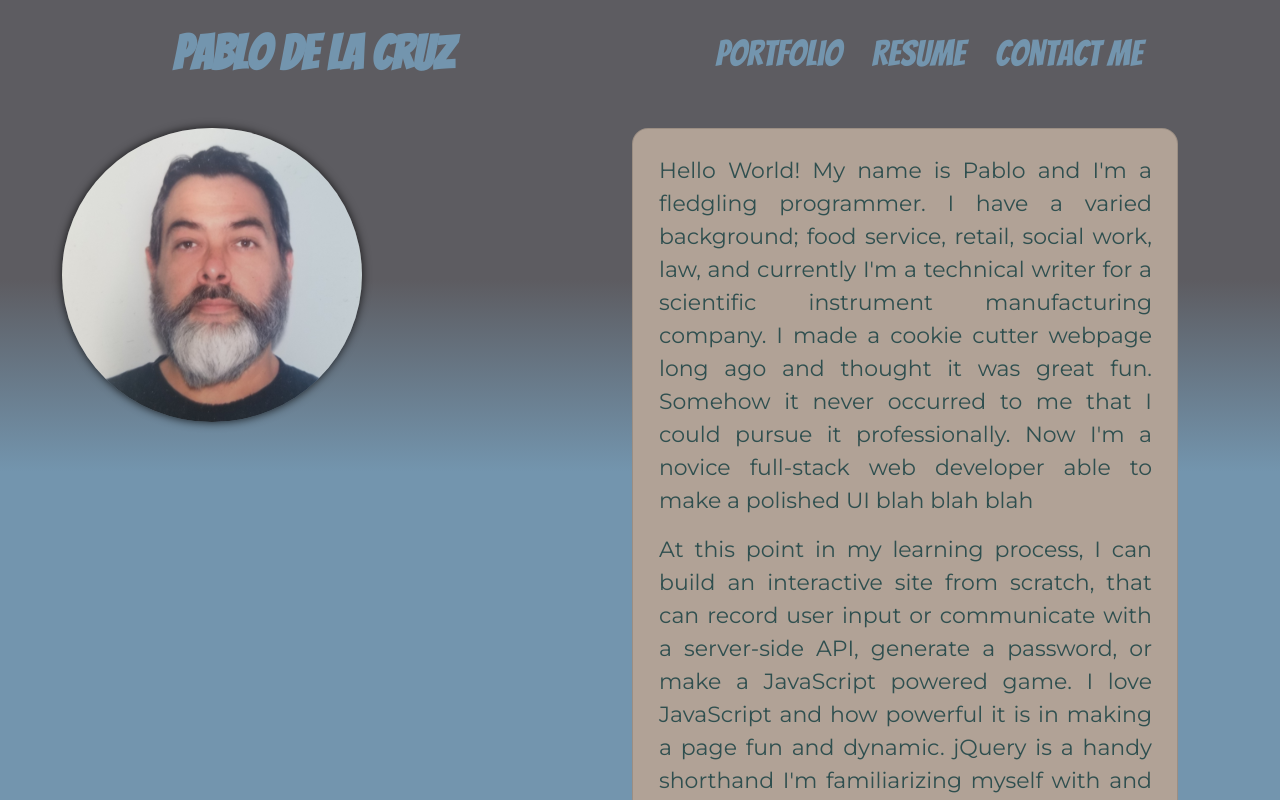
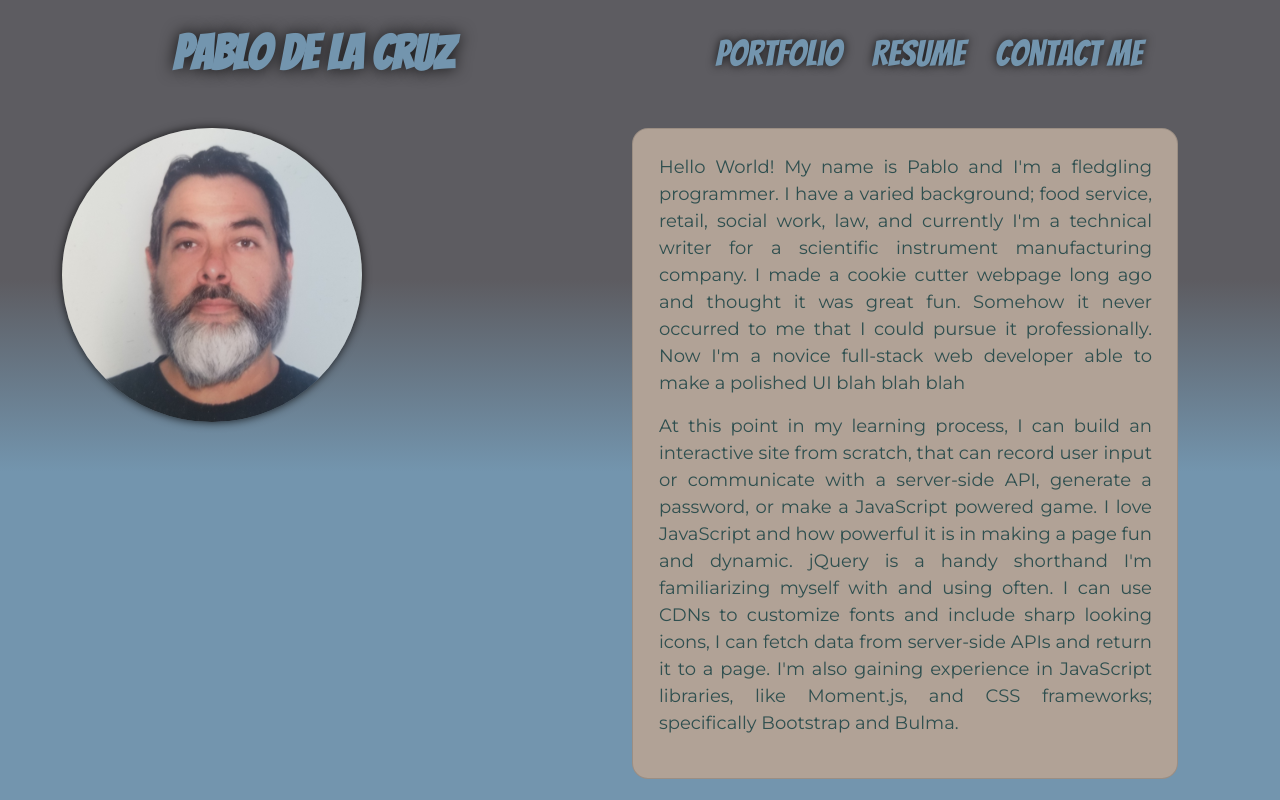
Before and after one commit to pablodlc/pablodlc.github.io, a React (Create React App) app: page / in a window 1280 px wide. Shown: the top 800 px of the page. Built offline with nearby package versions, Linux system fonts and the light colour scheme.

Commit message:
seeking help

```diff
--- a/src/components/Home.js
+++ b/src/components/Home.js
@@ -15,13 +15,12 @@ const useStyles = makeStyles({
         display: 'flex',
         flexWrap: 'wrap',
     },
-    Row: {
-
-
+    row: {
+        display: 'flex',
+        justifyContent: 'space-evenly'
     },
     imgCol: {
         display: 'flex',
-
     },
     textCol: {
         display: 'flex',
@@ -34,12 +33,7 @@ const useStyles = makeStyles({
     mugShots: {
         position: 'relative',
         display: 'inline-block',
-
         marginRight: '20px'
-    },
-    img: {
-        width: '100%',
-
     },
     mug: {
         maxWidth: '300px',
@@ -74,7 +68,7 @@ const useStyles = makeStyles({
         fontFamily: '"Montserrat", sans- serif',
         color: '#2f4f4f',
         textAlign: 'justify',
-        fontSize: '22px'
+        fontSize: '18px'
     },
 });
 
@@ -85,7 +79,7 @@ function Home() {
     return (
         <Container className={classes.container}>
             <div class='justify-content-center'>
-                <Row>
+                <Row className={classes.row}>
                     <Col className="imgCol">
                         <div className={classes.mugImgs}>
                             <img src={mug} className={classes.mug} alt="me as Jekyll and Hyde" />
--- a/src/components/Portfolio.js
+++ b/src/components/Portfolio.js
@@ -13,57 +13,110 @@ import ramones from '../assets/images/Ramones.jpg';
 
 const useStyles = makeStyles({
     container: {
+        margin: '0',
         padding: '20px 35px',
         display: 'flex',
         flexWrap: 'wrap',
         justifyContent: 'space-between',
-        alignItems: 'center'
+        alignItems: 'center',
+        maxWidth: '100%'
+    },
+    row: {
+        display: 'flex',
+        flexWrap: 'wrap',
+        flexDirection: 'row',
+        width: '100%',
+
+    },
+    welcomeCard: {
+        borderRadius: '16px',
+        backgroundColor: '#b1a296',
+        padding: '15px 24px 0px',
+        marginBottom: '24px',
+        color: '#7395ae',
+        boxShadow: '0 0 10px rgba(0, 0, 0, 0.8)'
+    },
+    welcomeTitleDiv: {
+        textAlign: 'center'
+    },
+    welcomeTitle: {
+        fontFamily: '"Bangers", cursive',
+        fontSize: '48px',
+        textShadow: '0 0 8px rgba(0, 0, 0, 0.8)'
     },
     portText: {
         display: 'flex',
-        flexDirection: 'column',
+
+        fontFamily: '"Montserrat", sans- serif',
+        color: '#2f4f4f',
+        textAlign: 'justify',
+        fontSize: '18px'
     },
     portCards: {
         display: 'flex',
-        flexDirection: 'column',
-        alignItems: 'center',
+        flexWrap: 'wrap',
+        flexDirection: 'row',
+
+        maxWidth: '400px'
     },
     cardFlex: {
         display: 'flex',
-        flexDirection: 'column',
+        flexDirection: 'row',
         alignItems: 'center',
+        borderRadius: '16px',
+        backgroundColor: '#b1a296',
+        padding: '24px',
+        marginBottom: '24px',
+        color: '#5d5c61',
+        boxShadow: '0 0 10px rgba(0, 0, 0, 0.8)'
     },
+    portItemTitle: {
+        fontFamily: '"Bangers", cursive',
+        fontSize: '40px',
+        textShadow: '0 0 8px rgba(0, 0, 0, 0.8)',
+        textAlign: 'center'
+    }
 });
 
 function Portfolio() {
     const classes = useStyles();
 
     return (
+
         <Container className={classes.container}>
             <Router>
                 <div>
 
-                    <Row>
-                        <div>
-                            <h2>My Work</h2>
+                    <Row className={classes.row}>
+                        <Card className={classes.welcomeCard}>
+
+                            <Card.Title>
+                                <div className={classes.welcomeTitleDiv}>
+                                    <h2 className={classes.welcomeTitle}>My Work</h2>
                                 </div>
+                            </Card.Title>
 
+                            <Card.Body>
                                 <div className={classes.portText}>
                                     <p>
                                         Welcome to my portfolio.
                                         I am new to programming, but in a short time I've been able to make a decent portfolio of which I'm proud. I chose to introduce you to my work with a couple of group projects. The first is group project 2 of 3 from my boot camp called <span className="title">My Movie List</span>. This project follows the MVC framework and uses Sequelize to store a database. <span className="title">Trivia with a Twist!</span> is my first group project from the boot camp, where we utilized two server-side APIs to create quiz application. The next piece is I'm including is <span className="title">budget-tracker</span>, my first PWA--which means it works without an internet connection and can be installed as its own app on most smart devices. Even though it's not a deployed application, I waned to showcase my backend skills with <span className="title">soc-net</span>. <span className="title">soc-net</span> is a social networking backend application that stores Users and Friends, as we'll as Users' Thoughts and friends' Reactions to those Thoughts with MongooseDB. The next piece is <span className="title">Work Day Scheduler</span>, where I utilized two APIs to create a simple app that shows weather conditions of cities based on the user's input. <span className="title">Ramones</span>. Seriously, that page is great if only because of its subject.
                                     </p>
                                 </div>
+                            </Card.Body>
+
+                        </Card>
                     </Row>
 
+
+                    <div className={classes.portCards}>
                         <Row>
-                        <div className={classes.portCards}>
 
                             <Card className={classes.cardFlex}>
                                 <Card.Body>
                                     <Card.Title>
-                                        <h3>
-                                            <a href='https://mymovielistapp.herokuapp.com/' target="_blank" rel="noreferrer">
+                                        <h3 className={classes.portItemTitle}>
+                                            <a href='https://mymovielistapp.herokuapp.com/' target="_blank" rel="noreferrer" style={{ textDecoration: 'none', color: '#7395ae' }}>
                                                 My Movie List
                                             </a>
                                         </h3>
@@ -76,6 +129,8 @@ function Portfolio() {
                                     </Card.Text>
                                 </Card.Body>
                             </Card>
+
+                            <br />
 
                             <Card className={classes.cardFlex}>
                                 <Card.Body>
@@ -94,7 +149,10 @@ function Portfolio() {
                                     </Card.Text>
                                 </Card.Body>
                             </Card>
+                        </Row>
 
+
+                        <Row>
                             <Card className={classes.cardFlex}>
                                 <Card.Body>
                                     <Card.Title>
@@ -130,7 +188,9 @@ function Portfolio() {
                                     </Card.Text>
                                 </Card.Body>
                             </Card>
+                        </Row>
 
+                        <Row>
                             <Card className={classes.cardFlex}>
                                 <Card.Body>
 
@@ -167,11 +227,12 @@ function Portfolio() {
                                     </Card.Text>
                                 </Card.Body>
                             </Card>
-                        </div>
+
                         </Row>
                     </div>
-            </Router>
-        </Container>
+                </div>
+            </Router >
+        </Container >
     )
 }
 
--- a/src/components/pageEls/Nav.js
+++ b/src/components/pageEls/Nav.js
@@ -40,7 +40,8 @@ const useStyles = makeStyles({
         margin: '0 15px',
         fontFamily: '"Bangers", cursive',
         marginLeft: 'auto',
-        padding: '17px 200px 17px 50px'
+        padding: '17px 200px 17px 50px',
+        textShadow: '0 0 16px rgba(0, 0, 0, 0.8)'
     },
     ul: {
         paddingLeft: '200px'
@@ -53,9 +54,11 @@ const useStyles = makeStyles({
         margin: '0 15px',
         paddingTop: '17px',
         fontFamily: '"Bangers", cursive',
+        textShadow: '0 0 10px rgba(0, 0, 0, 0.8)',
         '&:hover': {
             fontFamily: '"Creepster", cursive',
-            fontSize: '36px'
+            fontSize: '33px',
+            textShadow: '0 0 8px rgba(0, 0, 0, 0.8)'
         }
     }
 });
```
Lines whose indentation alone changed are shown as unchanged.
